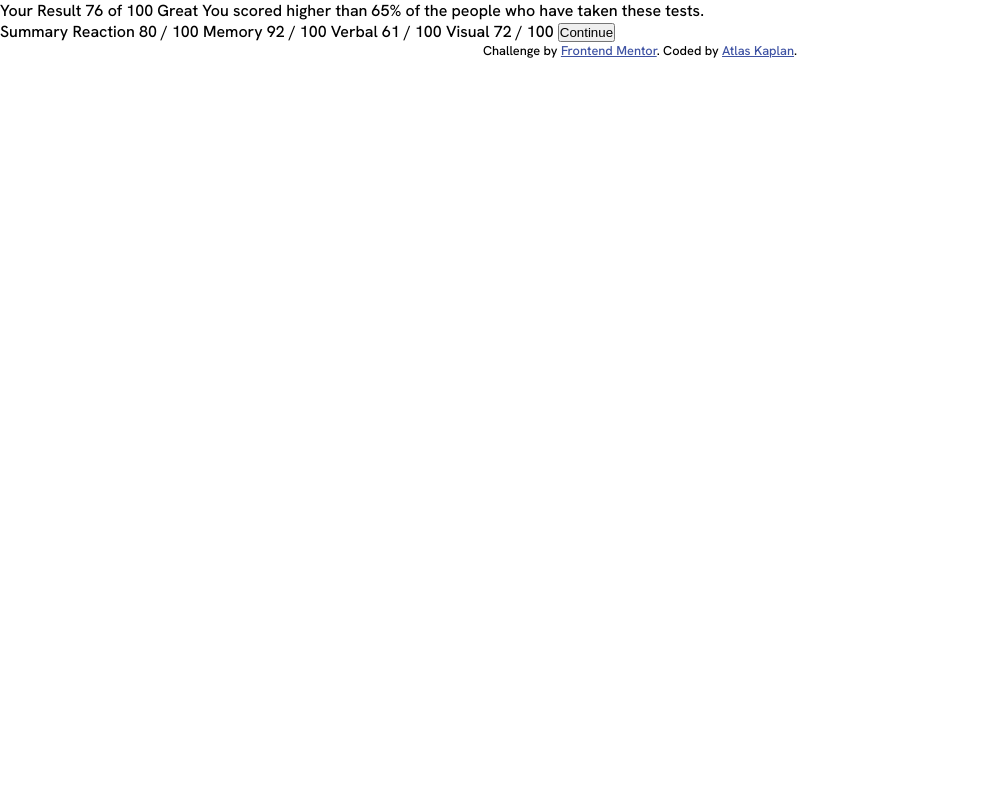
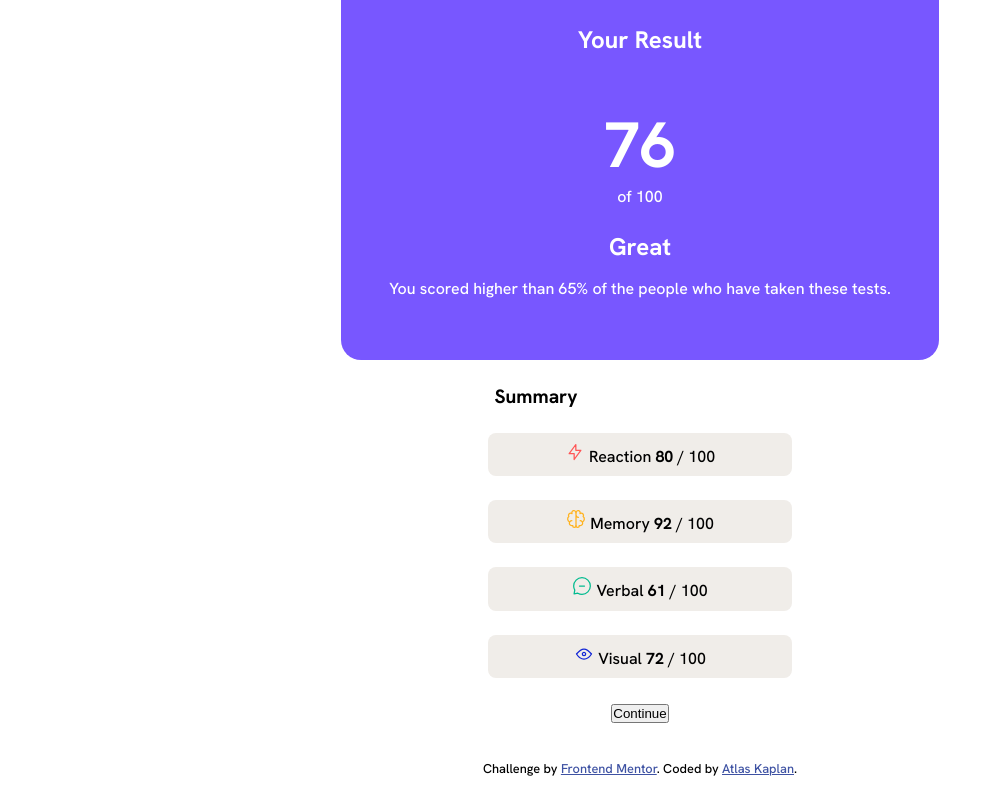
Before and after one commit to AtlasKaplan/Result-Summary-FrontEnd-Atlask, a plain HTML site: page index.html in a window 1280 px wide. Shown: the whole page, without its empty margins (0-1002 px from the left). Drawn offline with Linux system fonts and the light colour scheme.

Commit message:
more syntax and spacing

```diff
--- a/index.html
+++ b/index.html
@@ -21,29 +21,59 @@
     <div class="container">
 
         <div class="result">
+            <h2>
                 Your Result
+            </h2>
+            <h1>
                 76
+            </h1>
             of 100
 
-        Great
-        You scored higher than 65% of the people who have taken these tests.
+            <h2>Great</h2>
+            <p>You scored higher than 65% of the people who have taken these tests.</p>
         </div>
 
         <div class="summary">
-        Summary
 
+            <h2>Summary</h2>
+
+            <div class="summ1">
+                <p>
+                    <img src="images\icon-reaction.svg" alt="icon1">
                         Reaction
-        80 / 100
+                        <b>80
+                        </b>
+                        / 100
+                    </p>
+            </div>
 
+                <div class="summ2">
+                    <p>
+                        <img src="images\icon-memory.svg" alt="icon2">
                             Memory
-        92 / 100
-
+                            <b>92
+                            </b>
+                            / 100
+                        </p>
+                </div>
+                    <div class="summ3">
+                        <p>
+                            <img src="images\icon-verbal.svg" alt="icon3">
                                 Verbal
-        61 / 100
-
+                                <b>61
+                                </b>
+                                / 100
+                            </p>
+                    </div>
+                        <div class="summ4">
+                            <p>
+                                <img src="images\icon-visual.svg" alt="icon4">
                                     Visual
-        72 / 100
-
+                                    <b>72
+                                    </b>
+                                    / 100
+                                </p>
+                        </div>
                             <button>Continue</button>
 
             </div>
@@ -53,8 +83,9 @@
 
                 <footer>
                     <div class="attribution">
-            Challenge by <a href="https://www.frontendmentor.io?ref=challenge" target="_blank">Frontend Mentor</a>.
-            Coded by <a href="#">Atlas Kaplan</a>.
+                        Challenge by
+                        <a href="https://www.frontendmentor.io?ref=challenge" target="_blank">Frontend Mentor</a>. Coded by
+                        <a href="#">Atlas Kaplan</a>.
                     </div>
                 </footer>
 
--- a/style.css
+++ b/style.css
@@ -8,19 +8,50 @@ body {
 
 }
 
+.container {
+    display: flex;
+    flex-direction: column;
+    align-items: center;
+    text-align: center;
+    min-height: 95vh;
+}
+
+.result {
+    background-color: hsl(252, 100%, 67%);
+    border-radius: 0 0 20px 20px;
+    color: hsl(0, 0%, 100%);
+    min-height: 45vh;
+    padding: 0 3rem;
+}
 
 
 
 
+.summ1 , .summ2, .summ3 , .summ4{
+    background-color: #f0ede9;
+    border-radius: 0.5rem;
+    width: 19rem;
+    height: 2.7rem;
+    display: flex;
+    justify-content: center;
+    align-items: center;
+    margin-bottom: 1.5rem;
 
+}
 
+h1 {
+    margin-top: 3rem;
+    font-size: 4rem;
+}
 
+h2 {
+    margin: 1.5rem 0 1rem;
+}
 
-
-
-
-
-
+.summary h2 {
+    margin: 1.5rem 13rem 1.5rem 0;
+    font-size: 1.2rem;
+}
 
 
 .attribution {
```
Lines whose indentation alone changed are shown as unchanged.
